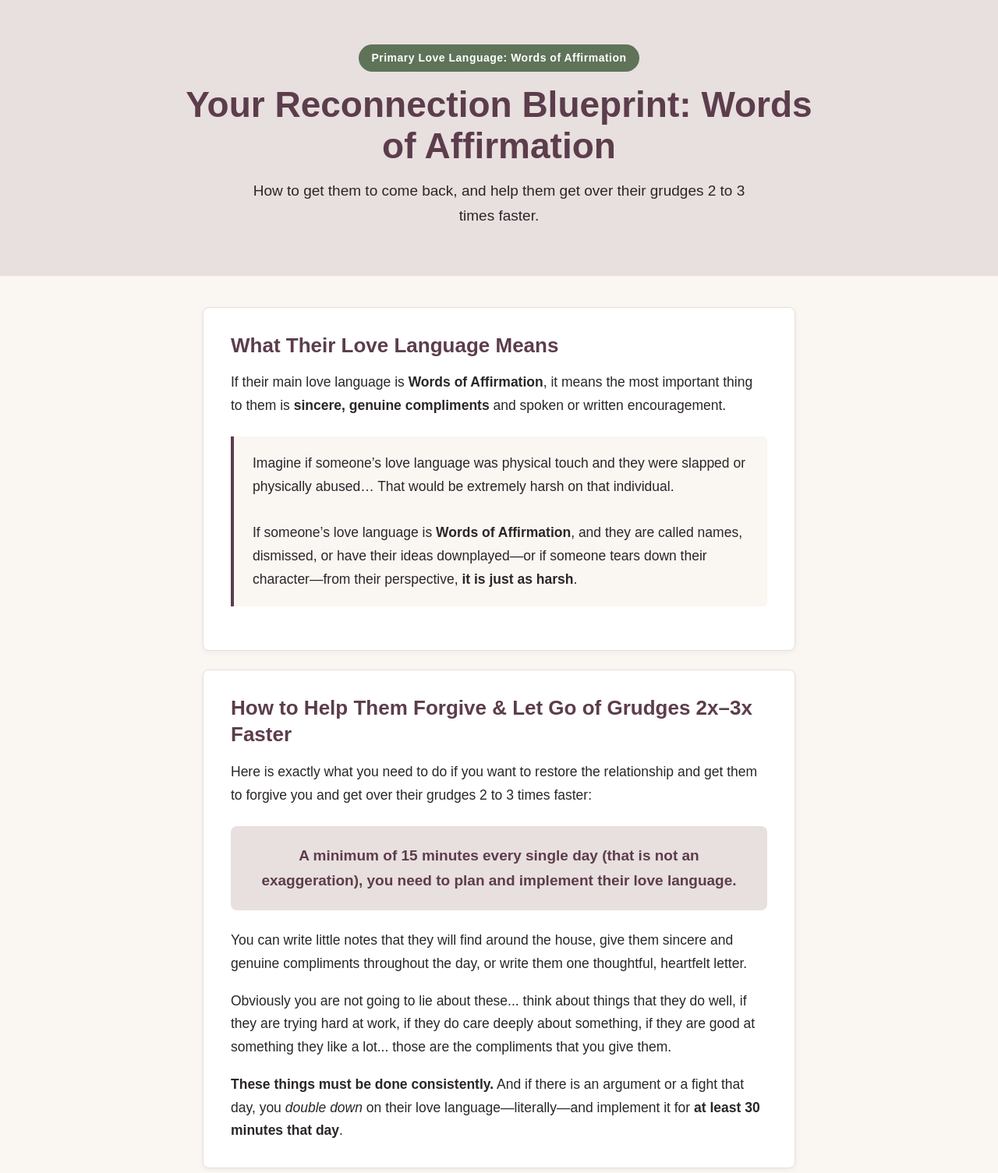
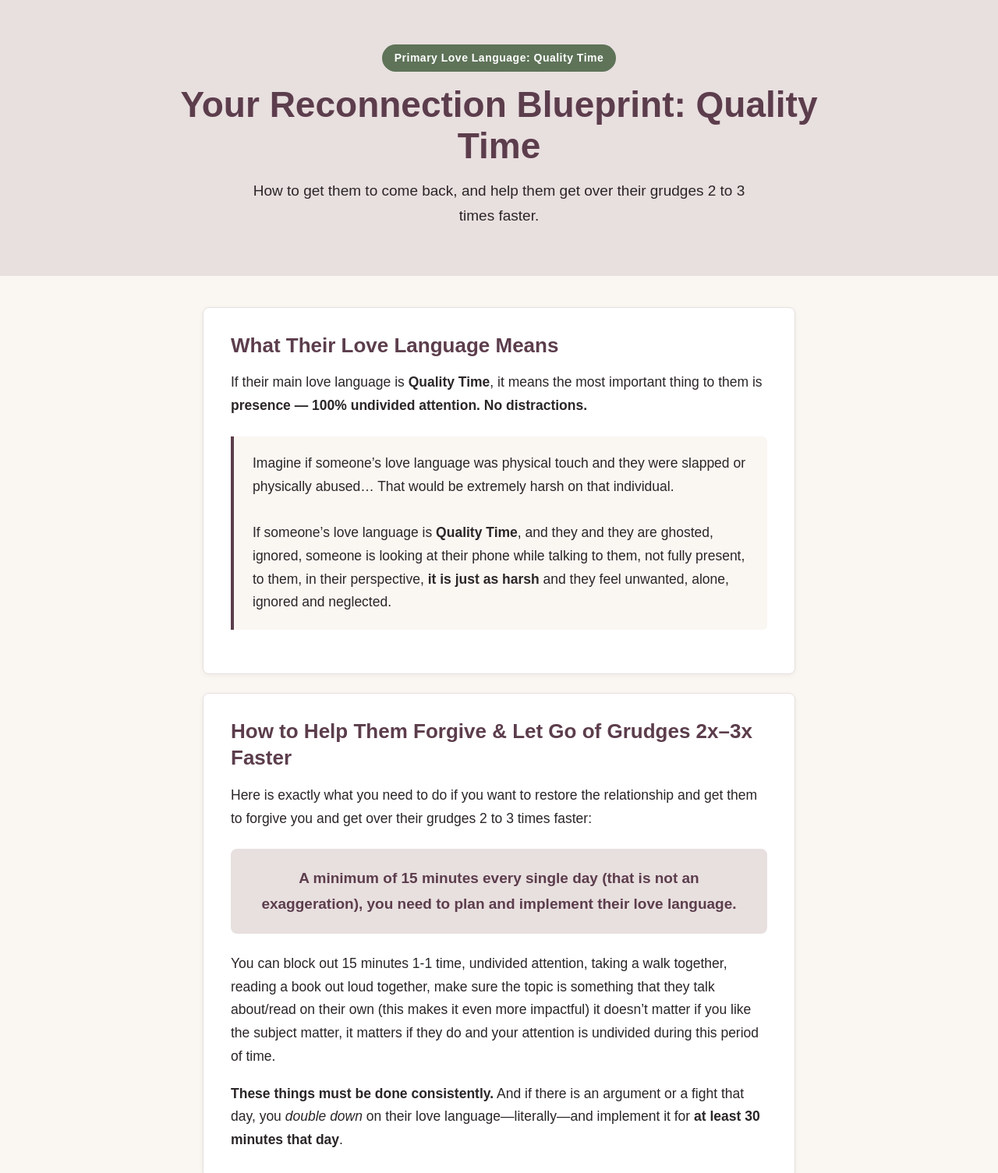
Before and after one commit to support239/restoretheconnection.com, a plain HTML site: page quality-time.html in a window 1280 px wide. Shown: the part 90-1595 px from the top of the page at 78% size. Drawn offline with Linux system fonts and the light colour scheme.

Commit message:
Update quality-time.html

```diff
--- a/quality-time.html
+++ b/quality-time.html
@@ -4,7 +4,7 @@
   <meta charset="UTF-8">
   <meta name="viewport" content="width=device-width, initial-scale=1.0">
   <meta name="robots" content="noindex, nofollow">
-  <title>ReConnect | Words of Affirmation Blueprint</title>
+  <title>ReConnect | Quality Time Blueprint</title>
   <style>
     * {
       box-sizing: border-box;
@@ -230,24 +230,24 @@
   <header>ReConnect</header>
 
   <section class="hero">
-    <div class="hero-badge">Primary Love Language: Words of Affirmation</div>
-    <h1>Your Reconnection Blueprint: Words of Affirmation</h1>
+    <div class="hero-badge">Primary Love Language: Quality Time</div>
+    <h1>Your Reconnection Blueprint: Quality Time</h1>
     <p>How to get them to come back, and help them get over their grudges 2 to 3 times faster.</p>
   </section>
 
   <div class="container">
 
-    <!-- Section 1: What Words of Affirmation Really Means -->
+    <!-- Section 1: What Quality Time -->
     <div class="content-card">
       <h2>What Their Love Language Means</h2>
       <p>
-        If their main love language is <strong>Words of Affirmation</strong>, it means the most important thing to them is <strong>sincere, genuine compliments</strong> and spoken or written encouragement.
+        If their main love language is <strong>Quality Time</strong>, it means the most important thing to them is <strong>presence — 100% undivided attention. No distractions.</strong>
       </p>
 
       <div class="callout-box">
         Imagine if someone’s love language was physical touch and they were slapped or physically abused… That would be extremely harsh on that individual.
         <br><br>
-        If someone’s love language is <strong>Words of Affirmation</strong>, and they are called names, dismissed, or have their ideas downplayed—or if someone tears down their character—from their perspective, <strong>it is just as harsh</strong>.
+        If someone’s love language is <strong>Quality Time</strong>, and they and they are ghosted, ignored, someone is looking at their phone while talking to them, not fully present, to them, in their perspective, <strong>it is just as harsh</strong> and they feel unwanted, alone, ignored and neglected.
       </div>
     </div>
 
@@ -263,11 +263,9 @@
       </div>
 
       <p>
-        You can write little notes that they will find around the house, give them sincere and genuine compliments throughout the day, or write them one thoughtful, heartfelt letter.
+        You can block out 15 minutes 1-1 time, undivided attention, taking a walk together, reading a book out loud together, make sure the topic is something that they talk about/read on their own (this makes it even more impactful) it doesn’t matter if you like the subject matter, it matters if they do and your attention is undivided during this period of time.
       </p>
-      <p>
-        Obviously you are not going to lie about these... think about things that they do well, if they are trying hard at work, if they do care deeply about something, if they are good at something they like a lot... those are the compliments that you give them.
-      </p>
+
       <p>
         <strong>These things must be done consistently.</strong> And if there is an argument or a fight that day, you <em>double down</em> on their love language—literally—and implement it for <strong>at least 30 minutes that day</strong>.
       </p>
```
